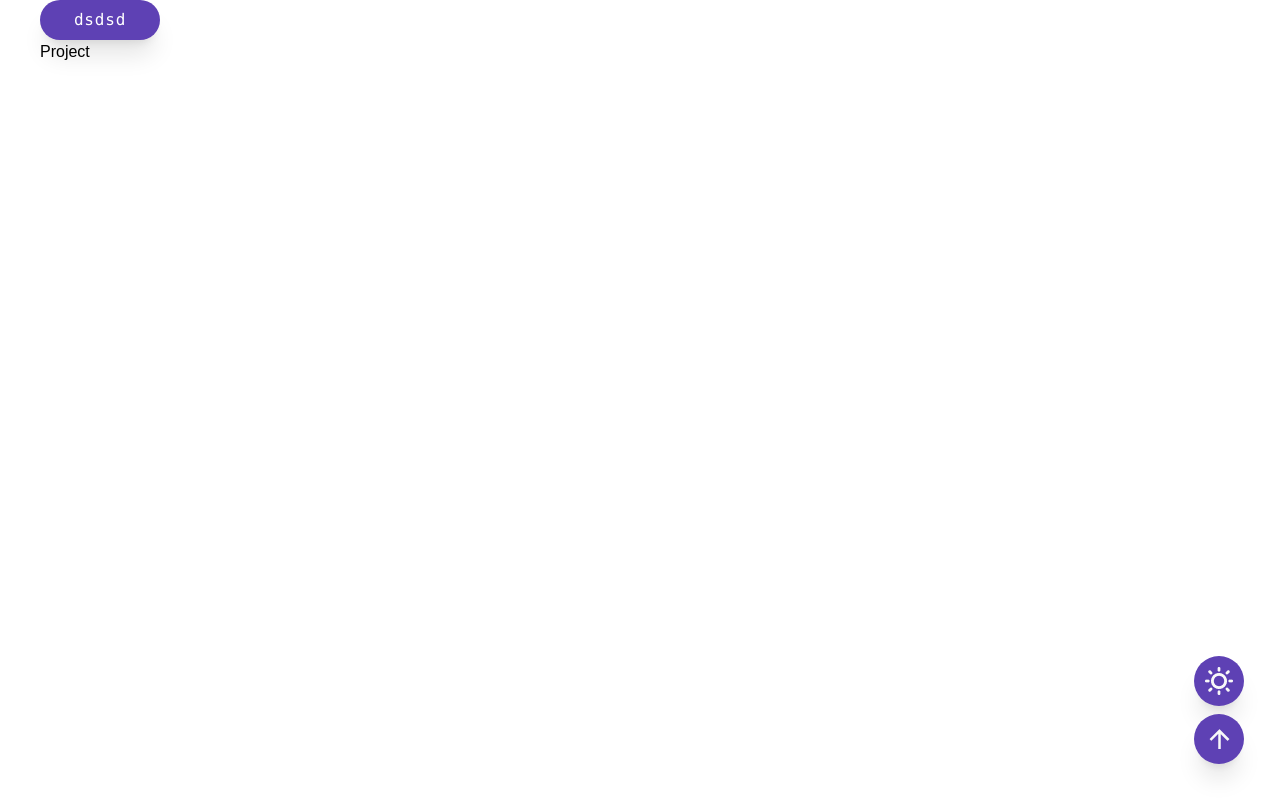
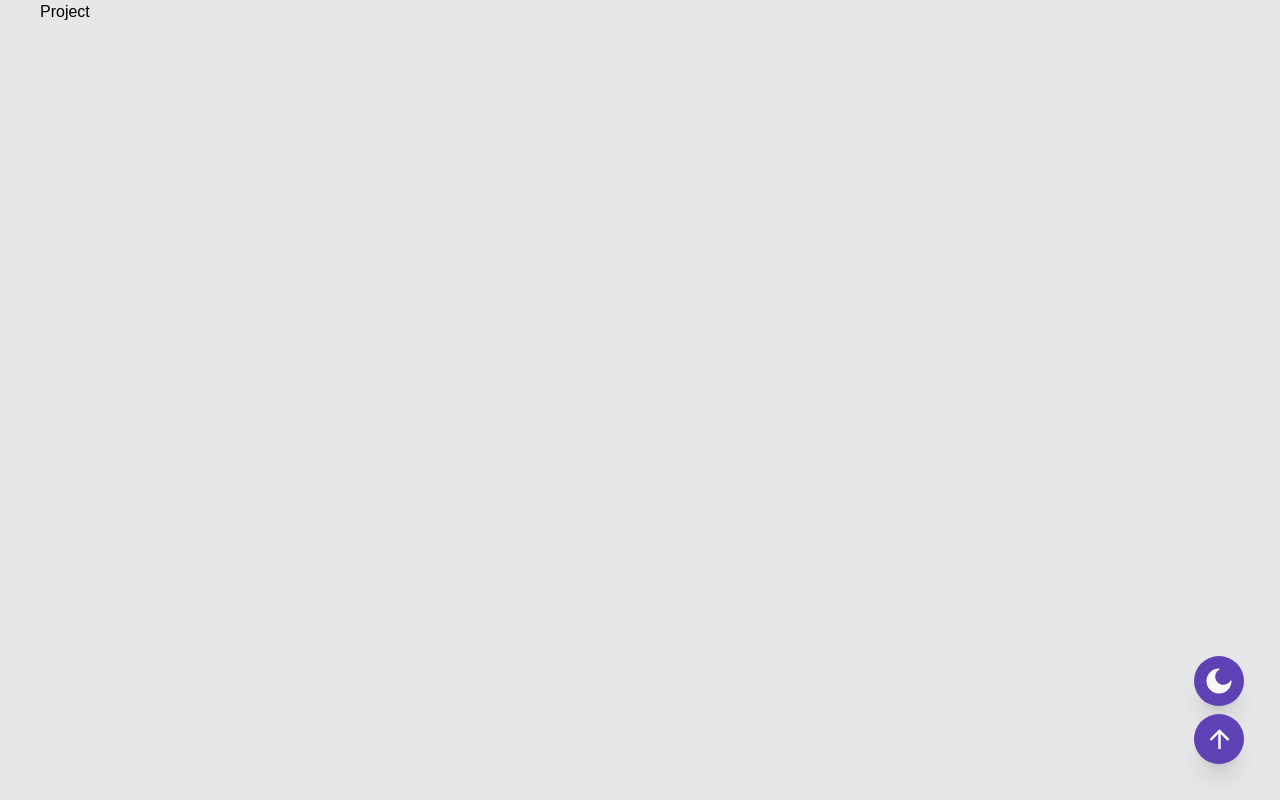
Before and after one commit to nile27/Next_Portfolio, a Next.js app: page / in a window 1280 px wide. Both pictures are taken after a click on the button 1219 px from the left and 681 px from the top of the page. Built offline with nearby package versions, Linux system fonts and the light colour scheme.

Commit message:
fix: 다크모드 경고 fix 및 모드 별 배경 컬러 수정

```diff
--- a/app/globals.css
+++ b/app/globals.css
@@ -2,10 +2,26 @@
 @tailwind components;
 @tailwind utilities;
 
-:root {
-  font-family: "Noto Sans KR", sans-serif;
+body {
+  margin: 0;
+  padding: 0;
+  top: 0;
+  bottom: 0;
+  left: 0;
+  right: 0;
+  width: 100%;
+  height: 100vh;
 }
 
-body {
-  background-color: "#16161A";
+@layer base {
+  :root {
+    font-family: "Noto Sans KR", sans-serif;
+    --vh: 100%;
+    --background: #e7e7e9;
+    --text-color: #000;
+  }
+  .dark {
+    --background: #16161a;
+    --text-color: #fff;
+  }
 }
--- a/app/layout.tsx
+++ b/app/layout.tsx
@@ -2,6 +2,7 @@ import type { Metadata } from "next";
 import { Viewport } from "next";
 import { Noto_Sans } from "next/font/google";
 import RecoilRootWrapper from "./RecoilWrapper";
+import { ThemeProvider } from "@/components/Provider";
 
 import "./globals.css";
 
@@ -27,8 +28,17 @@ export default function RootLayout({
 }>) {
   return (
     <html lang="en">
-      <body className={`${notoSansKr.variable}`}>
-        <RecoilRootWrapper>{children}</RecoilRootWrapper>
+      <body className={`${notoSansKr.variable} `}>
+        <RecoilRootWrapper>
+          <ThemeProvider
+            attribute="class"
+            defaultTheme="system"
+            enableSystem
+            disableTransitionOnChange
+          >
+            {children}
+          </ThemeProvider>
+        </RecoilRootWrapper>
       </body>
     </html>
   );
--- a/app/page.tsx
+++ b/app/page.tsx
@@ -1,15 +1,22 @@
+"use client";
 import Intro from "./pages/Intro";
 import Project from "./pages/Project";
+import { useRecoilValue } from "recoil";
+import { isDarkAtom } from "./state/isDarkAtom";
 import { sleep } from "../lib/utill";
 import MainButton from "../components/MainButton";
 import ThemeToggleButton from "../components/ThemeToggleButton";
 
 function Home() {
+  const isDark = useRecoilValue(isDarkAtom);
   // await sleep(3000);
 
   return (
-    <div className="px-10 pb-10">
-      <MainButton>dsdsd</MainButton>
+    <div
+      className={`px-10 pb-10 w-[100%] h-[100%] ${
+        isDark ? "bg-[#16161a]" : "bg-[#e7e7e9]"
+      }`}
+    >
       <ThemeToggleButton />
       <Intro />
       <Project />
--- /dev/null
+++ b/components/Provider.tsx
@@ -0,0 +1,19 @@
+"use client";
+
+import * as React from "react";
+import { useState, useEffect } from "react";
+import { ThemeProvider as NextThemesProvider } from "next-themes";
+import { type ThemeProviderProps } from "next-themes/dist/types";
+
+export function ThemeProvider({ children, ...props }: ThemeProviderProps) {
+  const [isMount, setMount] = useState(false);
+
+  useEffect(() => {
+    setMount(true);
+  }, []);
+
+  if (!isMount) {
+    return null;
+  }
+  return <NextThemesProvider {...props}>{children}</NextThemesProvider>;
+}
--- a/components/ThemeToggleButton.tsx
+++ b/components/ThemeToggleButton.tsx
@@ -3,6 +3,7 @@ import Image from "next/image";
 import { useEffect } from "react";
 import { useRecoilState } from "recoil";
 import { isDarkAtom } from "@/app/state/isDarkAtom";
+import { useTheme } from "next-themes";
 
 import { cva } from "class-variance-authority";
 import { cn } from "../lib/utill";
@@ -27,6 +28,7 @@ const buttonVariants = cva(`p-2 rounded`, {
 
 const ThemeToggleButton = () => {
   const [isDark, setIsDark] = useRecoilState(isDarkAtom);
+  const { theme, setTheme } = useTheme();
   const color = isDark ? "dark" : "light";
 
   const handleScroll = () => {
@@ -37,17 +39,25 @@ const ThemeToggleButton = () => {
       behavior: "smooth",
     });
   };
-
+  const handleTheme = () => {
+    let systemTheme = !isDark ? "dark" : "light";
+    setIsDark(!isDark);
+    setTheme(systemTheme);
+  };
   return (
     <div className=" fixed bottom-9 right-9  flex justify-center items-center gap-2 flex-col">
       <button
-        onClick={() => setIsDark(!isDark)}
+        onClick={handleTheme}
         className={cn(
           buttonVariants({ color }),
           `cursor-pointer flex justify-center items-center rounded-full w-[50px] h-[50px] text-white tracking-wider shadow-xl hover:border-[1px] hover:scale-105 duration-300 hover:ring-1 font-mono`
         )}
       >
-        <Image src={sun} alt="light" />
+        {isDark ? (
+          <Image src={sun} alt="light" />
+        ) : (
+          <Image src={moon} alt="dark" />
+        )}
       </button>
       <button
         onClick={handleScroll}
--- a/package.json
+++ b/package.json
@@ -12,6 +12,7 @@
     "class-variance-authority": "^0.7.0",
     "clsx": "^2.1.1",
     "next": "^14.2.3",
+    "next-themes": "^0.3.0",
     "react": "^18.3.1",
     "react-dom": "^18.3.1",
     "recoil": "^0.7.7",
```
Also changed, not shown: 1 other file (tests, documents, lock files or other folders).
